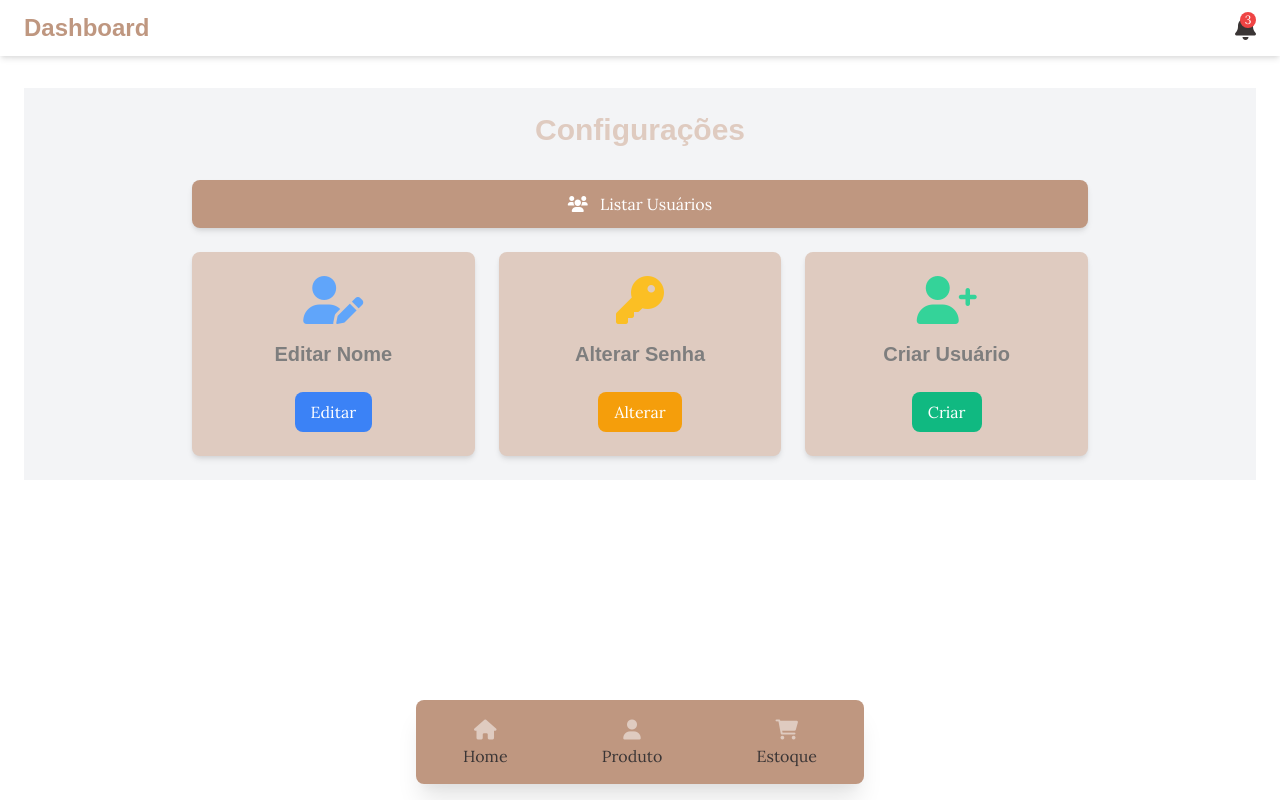
After one commit to AlanBMC/STOQ, a Django app: page /configuracaoview/ in a window 1280 px wide. The commit adds this page. Run offline with Django 5.2, Linux system fonts and the light colour scheme.

Commit message:
feat: template confi e alerta global

```diff
--- /dev/null
+++ b/estoque_cafeteria/estoque/templates/Componentes/alerta_global.html
@@ -0,0 +1,31 @@
+<div id="alert" class="fixed inset-0 flex items-center justify-center">
+    <div class="flex items-center bg-green-400 text-black text-sm font-medium px-4 py-3 rounded-lg shadow-md" role="alert">
+      <svg class="w-5 h-5 mr-3 text-black" fill="currentColor" viewBox="0 0 20 20">
+        <path fill-rule="evenodd" d="M16.707 5.293a1 1 0 00-1.414 0L9 11.586 5.707 8.293a1 1 0 10-1.414 1.414l4 4a1 1 0 001.414 0l7-7a1 1 0 000-1.414z" clip-rule="evenodd"></path>
+      </svg>
+      <span>lorem ipsum dolor sit amet</span>
+      <button id="close-btn" class="ml-auto">
+        <svg class="w-5 h-5 text-black" fill="currentColor" viewBox="0 0 20 20">
+          <path fill-rule="evenodd" d="M10 8.586L5.707 4.293a1 1 0 10-1.414 1.414L8.586 10l-4.293 4.293a1 1 0 101.414 1.414L10 11.414l4.293 4.293a1 1 0 001.414-1.414L11.414 10l4.293-4.293a1 1 0 00-1.414-1.414L10 8.586z" clip-rule="evenodd"></path>
+        </svg>
+      </button>
+    </div>
+  </div>
+
+  <script>
+    // Temporizador para ocultar o alerta após 5 segundos (5000 ms)
+    setTimeout(() => {
+      const alert = document.getElementById('alert');
+      if (alert) {
+        alert.classList.add('opacity-0', 'transition-opacity', 'duration-500');
+        setTimeout(() => alert.remove(), 500);  // Remove o elemento após a transição
+      }
+    }, 1500);
+
+    // Função para fechar o alerta manualmente
+    document.getElementById('close-btn').addEventListener('click', () => {
+      const alert = document.getElementById('alert');
+      alert.classList.add('opacity-0', 'transition-opacity', 'duration-500');
+      setTimeout(() => alert.remove(), 500);
+    });
+  </script>
--- /dev/null
+++ b/estoque_cafeteria/estoque/templates/configuracao.html
@@ -0,0 +1,167 @@
+{% extends 'base.html' %}
+
+
+{% block content %}
+<style>
+    h2{
+        color: rgb(126, 126, 126)
+    }
+    body.modal-open {
+    overflow: hidden;
+}
+</style>
+<div class=" bg-gray-100 flex flex-col items-center p-6">
+    <h1 class="text-3xl font-semibold mb-8">Configurações</h1>
+
+    <!-- Botão de Listagem de Usuários -->
+    <div class="w-full max-w-4xl mb-6">
+        <button id="listUsersBtn" class="w-full bg-color-1 text-white py-3 rounded-lg shadow-md hover:bg-color-2 transition-all">
+            <i class="fas fa-users mr-2"></i> Listar Usuários
+        </button>
+    </div>
+    <div class="grid grid-cols-2 md:grid-cols-3 gap-6 w-full max-w-4xl">
+        <!-- Editar Nome -->
+        <div class="bg-color-2 p-6 rounded-lg shadow-md flex flex-col items-center">
+            <i class="fas fa-user-edit text-5xl text-blue-400 mb-4"></i>
+            <h2 class="text-xl font-semibold mb-2">Editar Nome</h2>
+            <button id="editNameBtn" class="mt-4 bg-blue-500 text-white px-4 py-2 rounded-lg hover:bg-blue-600 transition-all">
+                Editar
+            </button>
+        </div>
+
+        <!-- Editar Senha -->
+        <div class="bg-color-2 p-6 rounded-lg shadow-md flex flex-col items-center">
+            <i class="fas fa-key text-5xl text-yellow-400 mb-4"></i>
+            <h2 class="text-xl font-semibold mb-2">Alterar Senha</h2>
+            <button id="alteraSenhaBtn" class="mt-4 bg-yellow-500 text-white px-4 py-2 rounded-lg hover:bg-yellow-600 transition-all">
+                Alterar
+            </button>
+        </div>
+
+        <!-- Criar Usuário -->
+        <div class="bg-color-2 p-6 rounded-lg shadow-md flex flex-col items-center">
+            <i class="fas fa-user-plus text-5xl text-green-400 mb-4"></i>
+            <h2 class="text-xl  font-semibold mb-2">Criar Usuário</h2>
+            <button id="createUserBtn" class="mt-4 bg-green-500 text-white px-4 py-2 rounded-lg hover:bg-green-600 transition-all">
+                Criar
+            </button>
+        </div>
+    </div>
+
+    <!-- Modals -->
+    <!-- Modal - Criar Usuário -->
+    <div id="createUserModal" class="hidden fixed inset-0 bg-black bg-opacity-50 flex justify-center items-center z-50">
+        <div class="bg-white p-6 rounded-lg shadow-lg max-w-md w-full">
+            <h2 class="text-2xl font-semibold mb-4">Criar Usuário</h2>
+            <form>
+                <div class="mb-4">
+                    <label class="block text-sm font-medium">Nome</label>
+                    <input type="text" class="w-full border p-2 rounded-lg focus:ring-2 focus:ring-green-500">
+                </div>
+                <div class="mb-4">
+                    <label class="block text-sm font-medium">Função</label>
+                    <input type="text" class="w-full border p-2 rounded-lg focus:ring-2 focus:ring-green-500">
+                </div>
+                <button type="submit" class="w-full bg-green-500 text-white py-2 rounded-lg hover:bg-green-600 transition-all">
+                    Salvar
+                </button>
+            </form>
+            <button id="closeCreateUserModal" class="mt-4 text-sm text-gray-500 hover:underline">
+                Cancelar
+            </button>
+        </div>
+    </div>
+
+    <!-- Modal - Listar Usuários -->
+    <div id="listUsersModal" class="hidden fixed inset-0 bg-black bg-opacity-50 flex justify-center items-center z-50">
+        <div class="bg-white p-6 rounded-lg shadow-lg max-w-lg w-full">
+            <h2 class="text-2xl font-semibold mb-4">Usuários</h2>
+            <div class="divide-y divide-gray-200 max-h-80 overflow-y-auto">
+                <div class="flex justify-between items-center p-4">
+                    <div>
+                        <p class="text-lg font-medium">João Silva</p>
+                        <span class="text-sm text-gray-500">Administrador</span>
+                    </div>
+                    <button class="text-red-500 hover:text-red-600">
+                        <i class="fas fa-trash-alt"></i>
+                    </button>
+                </div>
+            </div>
+            <button id="closeListUsersModal" class="mt-6 text-sm text-gray-500 hover:underline">
+                Fechar
+            </button>
+        </div>
+    </div>
+
+    <!-- Modal - Editar Nome -->
+    <div id="editNameModal" class="hidden fixed inset-0 bg-black bg-opacity-50 flex justify-center items-center z-50">
+        <div class="bg-white p-6 rounded-lg shadow-lg max-w-md w-full">
+            <h2 class="text-2xl font-semibold mb-4">Editar Nome</h2>
+            <form>
+                <div class="mb-4">
+                    <label class="block text-sm font-medium">Novo Nome</label>
+                    <input type="text" class="w-full border p-2 rounded-lg focus:ring-2 focus:ring-blue-500">
+                </div>
+                <button type="submit" class="w-full bg-blue-500 text-white py-2 rounded-lg hover:bg-blue-600 transition-all">
+                    Salvar
+                </button>
+            </form>
+            <button id="closeEditNameModal" class="mt-4 text-sm text-gray-500 hover:underline">
+                Cancelar
+            </button>
+        </div>
+    </div>
+<!-- Modal - Editar Senha -->
+    <div id="alteraSenhaModal" class="hidden fixed inset-0 bg-black bg-opacity-50 flex justify-center items-center z-50">
+        <div class="bg-white p-6 rounded-lg shadow-lg max-w-md w-full">
+            <h2 class="text-2xl font-semibold mb-4">Editar senha</h2>
+            <form>
+                <div class="mb-4">
+                    <label class="block text-sm font-medium">Novo Nome</label>
+                    <input type="text" class="w-full border p-2 rounded-lg focus:ring-2 focus:ring-blue-500">
+                </div>
+                <div class="mb-4">
+                    <label class="block text-sm font-medium">Novo Nome</label>
+                    <input type="text" class="w-full border p-2 rounded-lg focus:ring-2 focus:ring-blue-500">
+                </div>
+                <button type="submit" class="w-full bg-blue-500 text-white py-2 rounded-lg hover:bg-blue-600 transition-all">
+                    Salvar
+                </button>
+            </form>
+            <button id="closealteraSenha" class="mt-4 text-sm text-gray-500 hover:underline">
+                Cancelar
+            </button>
+        </div>
+    </div>
+</div>
+    <!-- Seção de Cards -->
+
+    <script>
+        const openModal = (btnId, modalId, closeId) => {
+            const btn = document.getElementById(btnId);
+            const modal = document.getElementById(modalId);
+            const closeBtn = document.getElementById(closeId);
+
+            btn.addEventListener('click', () => {
+                modal.classList.remove('hidden');
+            });
+
+            closeBtn.addEventListener('click', () => {
+                modal.classList.add('hidden');
+            });
+
+            window.addEventListener('click', (e) => {
+                if (e.target === modal) {
+                    modal.classList.add('hidden');
+                }
+            });
+        };
+
+        // Aplicar para cada modal
+        openModal('createUserBtn', 'createUserModal', 'closeCreateUserModal');
+        openModal('listUsersBtn', 'listUsersModal', 'closeListUsersModal');
+        openModal('editNameBtn', 'editNameModal', 'closeEditNameModal');
+        openModal('alteraSenhaBtn', 'alteraSenhaModal', 'closealteraSenha');
+    </script>
+
+{% endblock %}
--- a/estoque_cafeteria/estoque/urls.py
+++ b/estoque_cafeteria/estoque/urls.py
@@ -6,6 +6,7 @@ urlpatterns = [
     path('', views.login, name='login'),
     path('produtoview/', views.produtoview, name='produtoview'),
     path('estoqueview/', views.estoqueview, name='estoqueview'),
-    path('offline/', views.offline, name='offline')  # Nova rota offline
+    path('configuracaoview/', views.configuracaoview, name='configuracaoview'),
+    path('offline/', views.offline, name='offline')
 
 ]
--- a/estoque_cafeteria/estoque/views.py
+++ b/estoque_cafeteria/estoque/views.py
@@ -1,4 +1,10 @@
-from django.shortcuts import render
+from django.shortcuts import render, get_object_or_404, redirect
+from django.contrib.auth.models import User
+from django.contrib import messages
+from django.contrib.auth.decorators import login_required
+from django.http import JsonResponse
+import json
+
 
 # Create your views here.
 def login(request):
@@ -12,3 +18,10 @@ def estoqueview(request):
 
 def offline(request):
     return render(request, 'offline.html')
+
+def configuracaoview(request):
+    return render(request, 'configuracao.html')
+
+def cria_usuario(request):
+
+    pass
--- a/estoque_cafeteria/static/css/global.css
+++ b/estoque_cafeteria/static/css/global.css
@@ -55,3 +55,6 @@ input:focus, select:focus, textarea:focus {
     border-color: var(--text-color);  /* Borda preta ao focar */
     box-shadow: 0 0 3px var(--placeholder-color);
 }
+h2{
+    color: var(--text-color);
+}
--- a/estoque_cafeteria/templates/base.html
+++ b/estoque_cafeteria/templates/base.html
@@ -16,6 +16,7 @@
     <link rel="stylesheet" href="{% static 'css/global.css'%}">
 </head>
 <body class="color-2 flex min-h-screen">
+
     <div class="w-full bg-color-3 py-3 px-6 shadow-md flex justify-between items-center fixed top-0 left-0 z-50">
         <h1 class="text-2xl font-semibold color-1">{% block header %}Dashboard{% endblock %}</h1>
 
@@ -32,14 +33,17 @@
 
 <!-- Main Content -->
 <div class="flex-1  p-6 mt-16">
+    {%include 'componentes/alerta_global.html' %}
+
     {% block content %}
+
     {% endblock %}
 </div>
 
 
 <div class="fixed bottom-4 left-1/2 transform -translate-x-1/2 bg-color-1 rounded-lg shadow-xl w-11/12 max-w-md">
     <div class="flex justify-around py-4">
-        <a href="#" class="text-color-3 flex flex-col items-center">
+        <a href="{% url 'configuracaoview' %}" class="text-color-3 flex flex-col items-center">
             <i class="fas fa-home text-xl"></i>
             <p>Home</p>
         </a>
```
